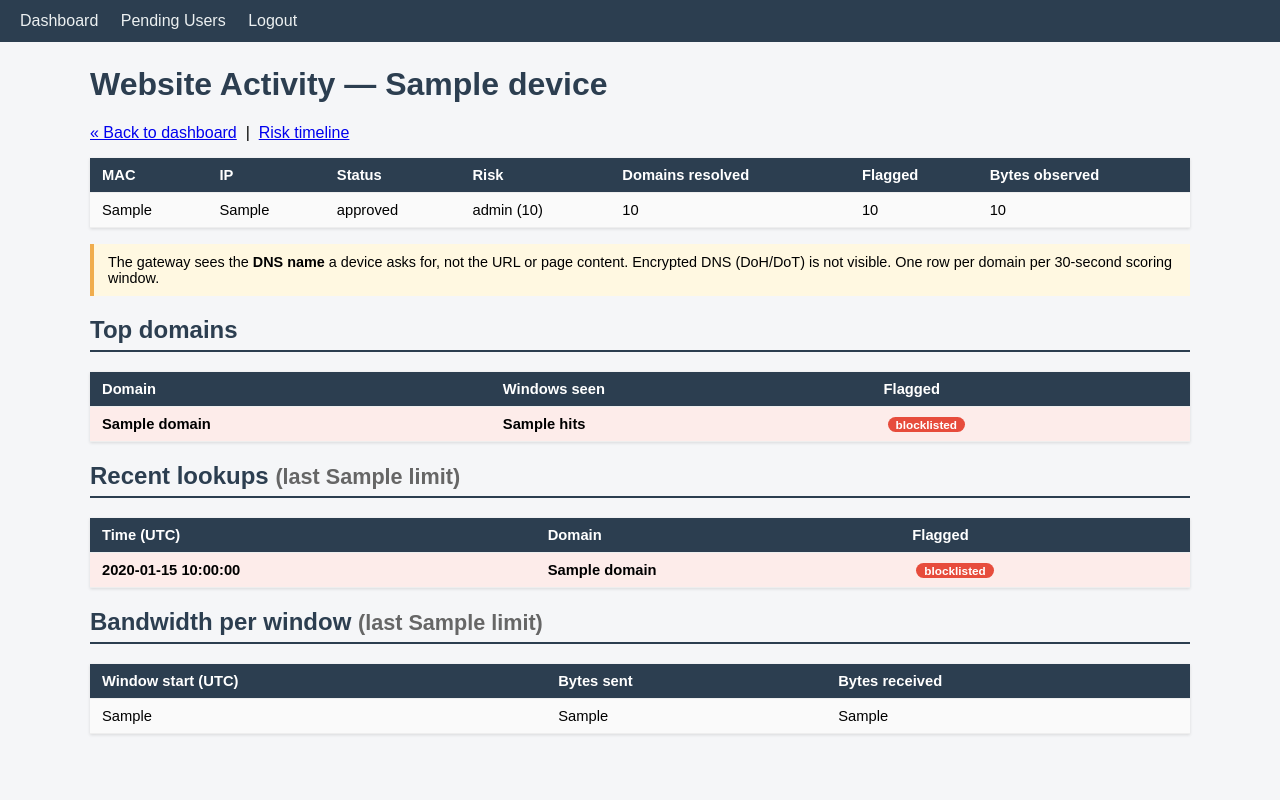
After one commit to mayu3000/zta-gateway, a Flask app: template app/templates/activity.html in a window 1280 px wide. The commit adds this page. Run offline with Flask 3, Linux system fonts and the light colour scheme; tables that the repository leaves empty hold one stand-in row (values such as "Sample post"); the template is opened without the code that fills it: values that come from a table or form of the project are taken from there, most other values are stand-ins (such as "Sample title", 1, 10 or a date in 2020).

Commit message:
feat(activity): per-device Website Activity page (F7.4)
Read-only /admin/device/<mac>/activity rendering the Phase 7 audit trail
that the scoring loop already writes. Nothing else changes; no new capture.

  * dns_log rollup: top domains (hits + whether any lookup was blocklisted)
    and the most recent lookups, flagged rows highlighted;
  * bandwidth_log: bytes sent/received per 30s window;
  * header: IP, status, risk level/total, domains seen, flagged count, bytes.

Links added from the dashboard device row and the traceback page, so the
operator can go risk -> activity -> timeline without touching sqlite3.

The page states plainly that only DNS names are visible: the sniffer parses
DNSQR.qname, not URLs, and DoH/DoT never reaches port 53.

Config: ZTA_ACTIVITY_LIMIT (100), ZTA_ACTIVITY_TOP_DOMAINS (25).

tests/test_live_gateway.py 14 -> 21 (anonymous redirect, non-admin 403,
unknown MAC 404, domain listing + flagged highlight, top-domain rollup,
limit truncation, byte totals). Full suite 152 -> 159.

```diff
--- a/app/config.py
+++ b/app/config.py
@@ -102,3 +102,9 @@ VERIFY_CODE_TTL_MINUTES = int(
 VERIFY_CODE_MAX_TRIES = int(os.environ.get("ZTA_VERIFY_CODE_MAX_TRIES", "5"))
 VERIFY_CODE_LOCK_MINUTES = int(
     os.environ.get("ZTA_VERIFY_CODE_LOCK_MINUTES", "15"))
+
+# --- Website activity page (live-gateway F7.4) -------------------------------
+# How many rows the per-device activity page shows: the most recent DNS
+# lookups and bandwidth windows, and how many top domains to roll up.
+ACTIVITY_LIMIT = int(os.environ.get("ZTA_ACTIVITY_LIMIT", "100"))
+ACTIVITY_TOP_DOMAINS = int(os.environ.get("ZTA_ACTIVITY_TOP_DOMAINS", "25"))
--- /dev/null
+++ b/app/templates/activity.html
@@ -0,0 +1,108 @@
+<!doctype html>
+<html>
+<head>
+  <meta charset="utf-8">
+  <title>Website Activity — {{ device.mac }}</title>
+  <style>
+    body { font-family: sans-serif; margin: 0; background: #f5f6f8;
+           padding-bottom: 40px; }
+    nav { background: #2c3e50; padding: 12px 20px; }
+    nav a { color: #ecf0f1; margin-right: 18px; text-decoration: none; }
+    nav a:hover { text-decoration: underline; }
+    .badge { background: #e74c3c; color: #fff; border-radius: 10px;
+             padding: 1px 8px; font-size: .8em; margin-left: 4px; }
+    .wrap { max-width: 1100px; margin: 24px auto; padding: 0 20px; }
+    h1 { color: #2c3e50; }
+    h2 { color: #2c3e50; border-bottom: 2px solid #2c3e50; padding-bottom: 6px; }
+    table { border-collapse: collapse; width: 100%; background: #fff;
+            box-shadow: 0 1px 3px rgba(0,0,0,.12); }
+    th, td { text-align: left; padding: 9px 12px; border-bottom: 1px solid #eee;
+             font-size: .92em; }
+    th { background: #2c3e50; color: #fff; }
+    tr:nth-child(even) { background: #fafafa; }
+    tr.flagged { background: #fdecea; font-weight: bold; }
+    .note { background: #fff8e1; border-left: 4px solid #f0ad4e;
+            padding: 10px 14px; margin: 16px 0; font-size: .9em; }
+    .muted { color: #666; font-size: .9em; }
+  </style>
+</head>
+<body>
+<nav>
+  <a href="{{ url_for('main.admin_dashboard') }}">Dashboard</a>
+  <a href="{{ url_for('main.pending_users') }}">Pending Users</a>
+  <a href="{{ url_for('main.logout') }}">Logout</a>
+</nav>
+<div class="wrap">
+<h1>Website Activity — {{ device.hostname or device.mac }}</h1>
+<p>
+  <a href="{{ url_for('main.admin_dashboard') }}">&laquo; Back to dashboard</a>
+  &nbsp;|&nbsp;
+  <a href="{{ url_for('main.traceback_view', mac=device.mac) }}">Risk timeline</a>
+</p>
+
+<table>
+  <tr>
+    <th>MAC</th><th>IP</th><th>Status</th><th>Risk</th>
+    <th>Domains resolved</th><th>Flagged</th><th>Bytes observed</th>
+  </tr>
+  <tr>
+    <td>{{ device.mac }}</td>
+    <td>{{ device.ip or '-' }}</td>
+    <td>{{ device.status }}</td>
+    <td>{{ device.risk_level }} ({{ device.total_risk }})</td>
+    <td>{{ dns_total }}</td>
+    <td>{{ flagged_total }}</td>
+    <td>{{ bytes_total }}</td>
+  </tr>
+</table>
+
+<div class="note">
+  The gateway sees the <b>DNS name</b> a device asks for, not the URL or page
+  content. Encrypted DNS (DoH/DoT) is not visible. One row per domain per
+  30-second scoring window.
+</div>
+
+<h2>Top domains</h2>
+<table id="top-domains" data-rows="{{ top|length }}">
+  <tr><th>Domain</th><th>Windows seen</th><th>Flagged</th></tr>
+  {% for row in top %}
+  <tr class="{{ 'flagged' if row.flagged else '' }}">
+    <td>{{ row.domain }}</td>
+    <td>{{ row.hits }}</td>
+    <td>{% if row.flagged %}<span class="badge">blocklisted</span>{% else %}-{% endif %}</td>
+  </tr>
+  {% else %}
+  <tr><td colspan="3" class="muted">No DNS activity recorded yet.</td></tr>
+  {% endfor %}
+</table>
+
+<h2>Recent lookups <span class="muted">(last {{ limit }})</span></h2>
+<table id="recent-lookups" data-rows="{{ lookups|length }}">
+  <tr><th>Time (UTC)</th><th>Domain</th><th>Flagged</th></tr>
+  {% for row in lookups %}
+  <tr class="{{ 'flagged' if row.flagged else '' }}">
+    <td>{{ row.timestamp }}</td>
+    <td>{{ row.domain }}</td>
+    <td>{% if row.flagged %}<span class="badge">blocklisted</span>{% else %}-{% endif %}</td>
+  </tr>
+  {% else %}
+  <tr><td colspan="3" class="muted">No DNS activity recorded yet.</td></tr>
+  {% endfor %}
+</table>
+
+<h2>Bandwidth per window <span class="muted">(last {{ limit }})</span></h2>
+<table id="bandwidth" data-rows="{{ windows|length }}">
+  <tr><th>Window start (UTC)</th><th>Bytes sent</th><th>Bytes received</th></tr>
+  {% for row in windows %}
+  <tr>
+    <td>{{ row.window_start }}</td>
+    <td>{{ row.bytes_sent }}</td>
+    <td>{{ row.bytes_received }}</td>
+  </tr>
+  {% else %}
+  <tr><td colspan="3" class="muted">No traffic recorded yet.</td></tr>
+  {% endfor %}
+</table>
+</div>
+</body>
+</html>
--- a/app/templates/admin.html
+++ b/app/templates/admin.html
@@ -96,7 +96,7 @@
       <th>Total</th><th>Level</th><th>Status</th><th>Access</th>
       <th>Contact</th><th>Warned</th>
       <th>Flagged Domains</th>
-      <th>Fan-out</th><th>Baseline</th><th>Traceback</th>
+      <th>Fan-out</th><th>Baseline</th><th>Traceback / Activity</th>
     </tr>
     {% for d in devices %}
     <tr style="background-color:
@@ -153,7 +153,9 @@
           No data yet
         {% endif %}
       </td>
-      <td><a href="{{ url_for('main.traceback_view', mac=d.mac) }}">timeline</a></td>
+      <td><a href="{{ url_for('main.traceback_view', mac=d.mac) }}">timeline</a>
+        &middot;
+        <a href="{{ url_for('main.activity_view', mac=d.mac) }}">activity</a></td>
     </tr>
     {% else %}
     <tr><td colspan="17" class="empty">No devices discovered yet.</td></tr>
--- a/app/templates/traceback.html
+++ b/app/templates/traceback.html
@@ -29,7 +29,9 @@
 </nav>
 <div class="wrap">
 <h1>Threat Traceback — {{ data.mac }}</h1>
-<p><a href="{{ url_for('main.admin_dashboard') }}">&laquo; Back to dashboard</a></p>
+<p><a href="{{ url_for('main.admin_dashboard') }}">&laquo; Back to dashboard</a>
+  &nbsp;|&nbsp;
+  <a href="{{ url_for('main.activity_view', mac=data.mac) }}">Website activity &raquo;</a></p>
 
 <p><b>First anomaly (MEDIUM+) at:</b>
   {{ data.first_seen_anomaly or 'none recorded' }}</p>
```
Also changed, not shown: app/routes.py (+66 -2 lines), tests/test_live_gateway.py (+90 -1 lines).
